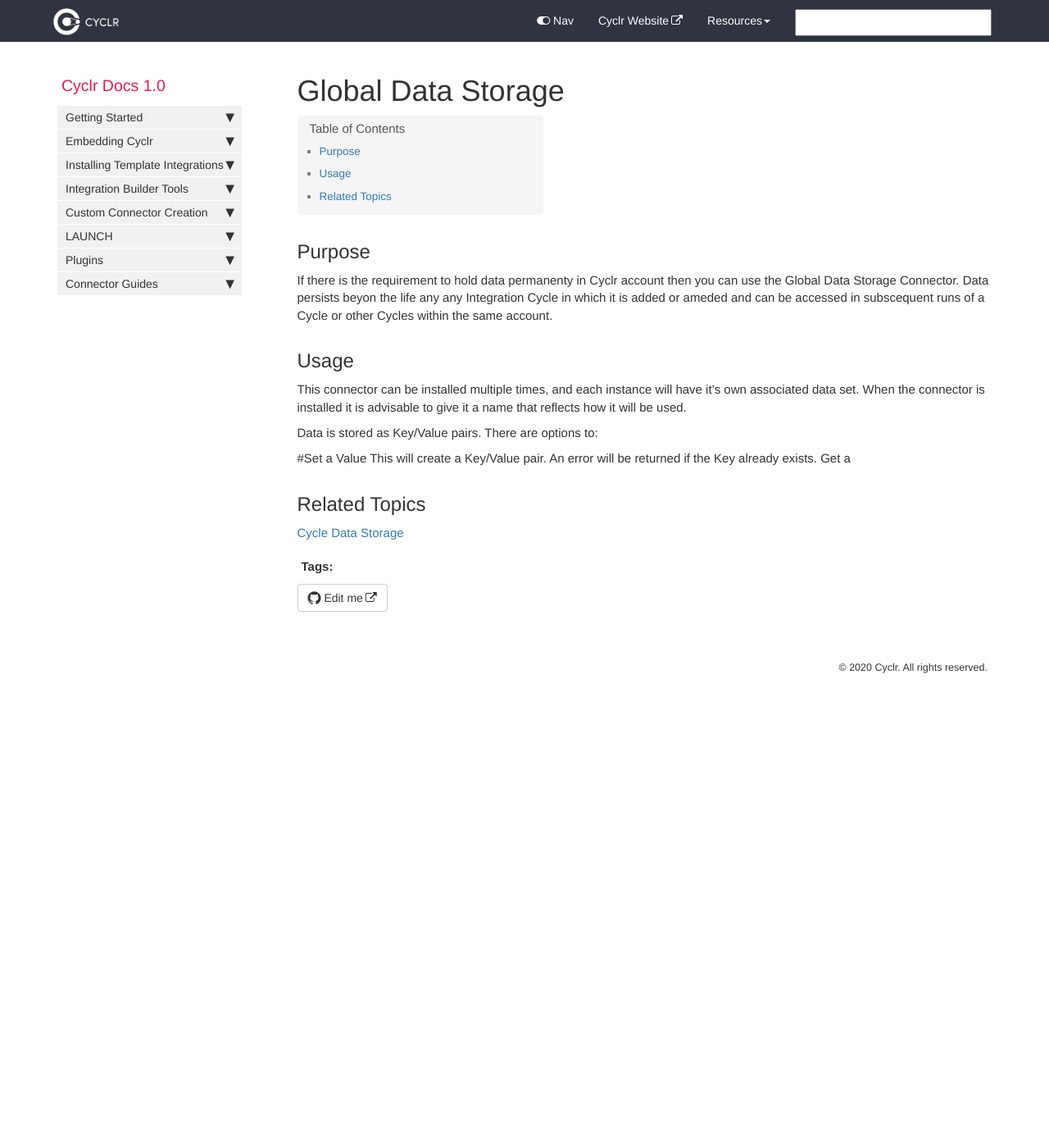
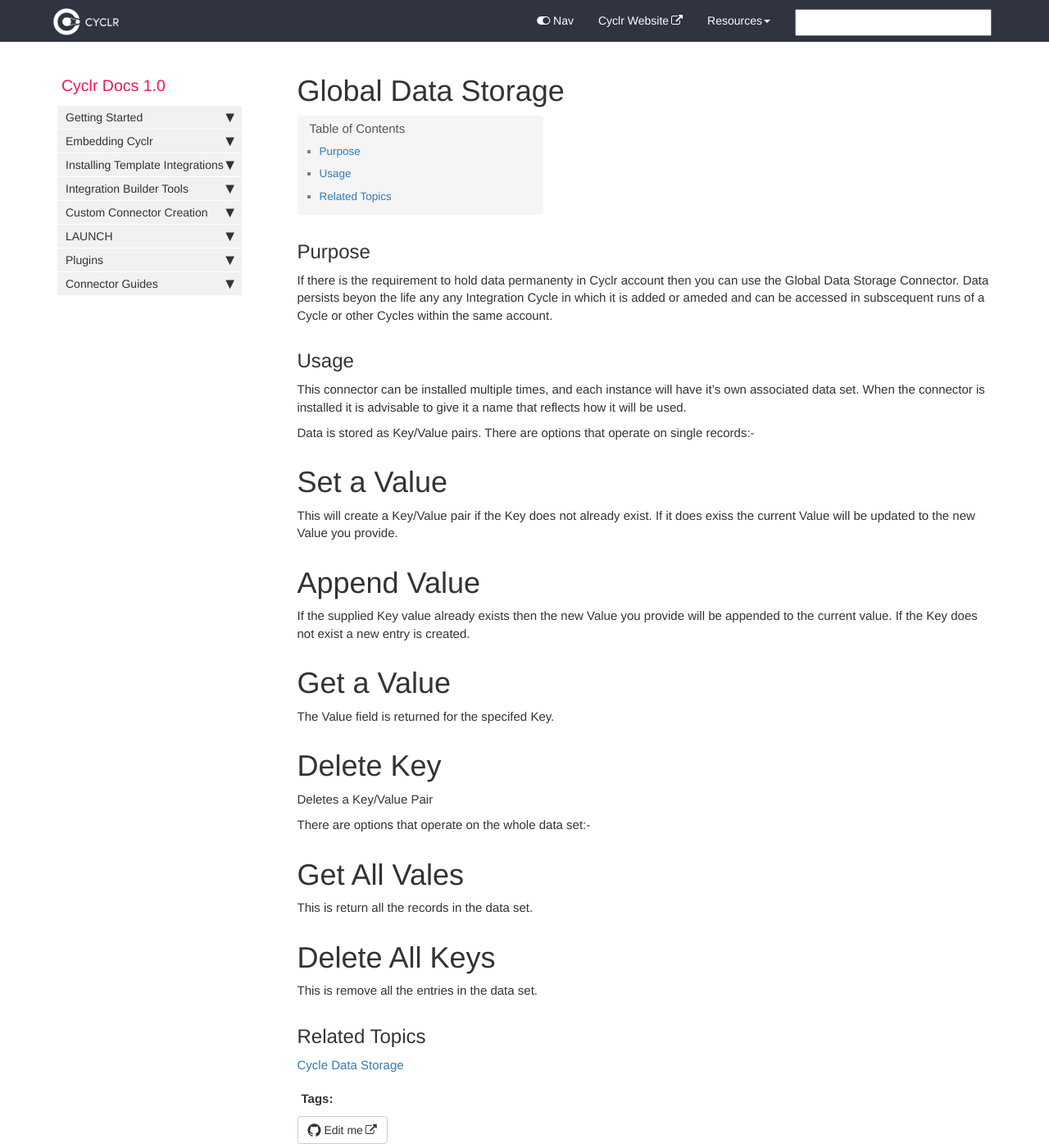
Before and after one commit to sneakysneak/docs, a Jekyll site: the page built from pages/utiltiy-connectors/global-data-storage.md, in a window 1280 px wide and 1400 px high. Shown: the whole window at 82% size. Built offline with Jekyll 4.4.1, drawn with Linux system fonts in a browser that asks for light colours; nearby versions of some CDN libraries; comment, search, counter and statistics services are not loaded.

Commit message:
Update global-data-storage.md

```diff
--- a/pages/utiltiy-connectors/global-data-storage.md
+++ b/pages/utiltiy-connectors/global-data-storage.md
@@ -13,11 +13,27 @@ If there is the requirement to hold data permanenty in Cyclr account then you ca
 
 This connector can be installed multiple times, and each instance will have it's own associated data set.  When the connector is installed it is advisable to give it a name that reflects how it will be used.
 
-Data is stored as Key/Value pairs.  There are options to:
+Data is stored as Key/Value pairs.  There are options that operate on single records:-
 
-#Set a Value
-This will create a Key/Value pair.  An error will be returned if the Key already exists.
-Get a
+# Set a Value
+This will create a Key/Value pair if the Key does not already exist.  If it does exiss the current Value will be updated to the new Value you provide.
+
+# Append Value
+If the supplied Key value already exists then the new Value you provide will be appended to the current value.  If the Key does not exist a new entry is created.
+
+# Get a Value
+The Value field is returned for the specifed Key.
+
+# Delete Key
+Deletes a Key/Value Pair
+
+There are options that operate on the whole data set:-
+
+# Get All Vales
+This is return all the records in the data set.
+
+# Delete All Keys
+This is remove all the entries in the data set.
 
 ## Related Topics
 
```
